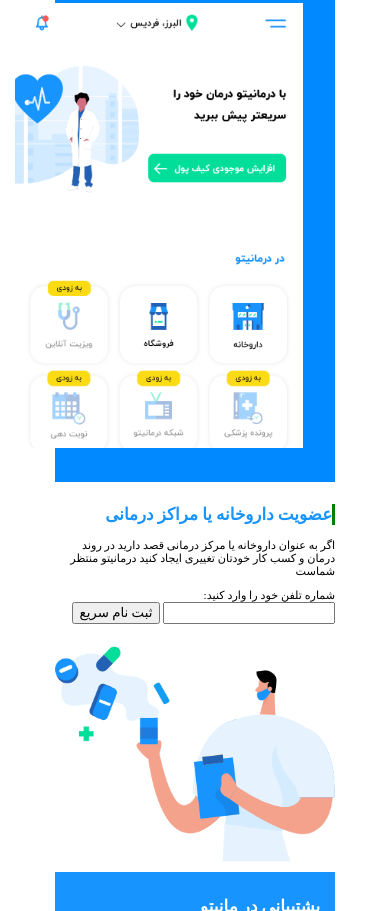
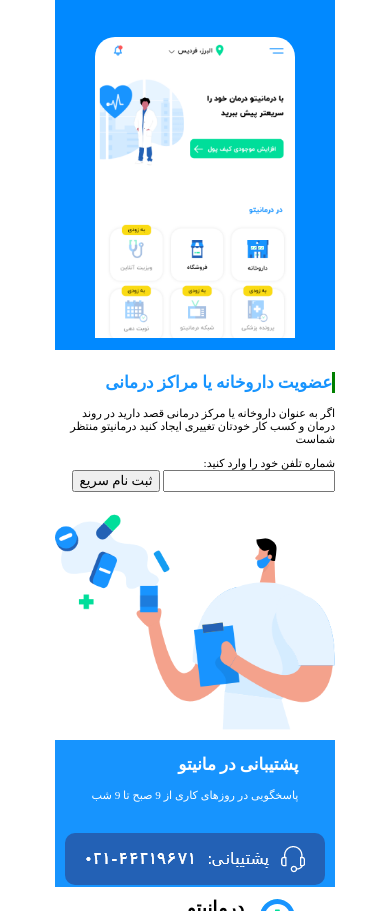
Before and after one commit to mohammadjavadnouri/testProject1, a plain HTML site: page index.html in a window 390 px wide. Shown: the part 1690-2601 px from the top of the page. Drawn offline with Linux system fonts and the light colour scheme; a web font is replaced by a local one.

Commit message:
7th, 6th, 5th rows are much better in normal & responsive states.

```diff
--- a/index.html
+++ b/index.html
@@ -102,8 +102,8 @@
 					<img src="./assets/sibapp blue button.png">
 				</div>
 			</div>
-			<div class="fifthRowImage">
-				<img src="./assets/Mask Group 32.png">
+			<div>
+				<img src="./assets/Mask Group 32.png"  class="fifthRowImage" >
 			</div>
 		</div>
 
@@ -124,9 +124,9 @@
 		</div>
 
 		<div class="seventhRow">
-			<div class="seventhRowContent1">
+			<div>
 				<h2>پشتیبانی در مانیتو</h2>
-				<p style="align-self: center;">پاسخگویی در روزهای کاری از 9 صبح تا 9 شب</p>
+				<p>پاسخگویی در روزهای کاری از 9 صبح تا 9 شب</p>
 			</div>
 			<div>
 				<img src="./assets/Group 5520.png" >
--- a/style.css
+++ b/style.css
@@ -205,7 +205,7 @@
 
 .thirdRowContent2 img {
   border-radius: 5px;
-  box-shadow: 1px 1px 10px 1px rgb(23, 148, 254);
+  box-shadow: 1px 1px 10px 1px rgb(170, 215, 255);
   padding: 10px;
   width: 3rem;
   height: 3rem;
@@ -238,7 +238,7 @@
 .fourthRowContent {
   display: grid;
   grid-template-columns: repeat(auto-fit, minmax(200px, 1fr));
-  align-items: center;
+  justify-content: space-between;
 }
 
 .fourthRowContent1 {
@@ -249,13 +249,18 @@
 
 .fourthRow figcaption {
   padding-top: 2vw;
+  justify-self: center;
 }
 
 .fourthRow figure {
   margin: 2.5vw;
+  justify-self: center;
 }
 
 .fourthRow i {
+  border-radius: 5px;
+  box-shadow: 1px 1px 10px 1px rgb(170, 215, 255);
+  padding: 15px;
   font-size: 3em;
   color: gray;
 }
@@ -268,7 +273,7 @@
 
 /* Fifth Row********************************* */
 .fifthRow {
-  align-items: center;
+  place-items: center;
   background-color: rgb(1, 137, 255);
   display: grid;
   gap: 20px;
@@ -282,7 +287,7 @@
 
 .fifthRowIcons {
   display: flex;
-  width: 65%;
+  width: 55%;
   flex-flow: nowrap;
 }
 
@@ -290,17 +295,29 @@
   width: 50%;
   margin: 5px;
   height: auto;
-  border-radius: 10px;
+  border-radius: 1vw;
 }
 
 .fifthRowImage {
-  align-self: auto;
-  justify-self: auto;
-  border-radius: 90px;
-  margin: 1vw;
-  padding: 2rem;
+  border-top-right-radius: 20px;
+  border-top-left-radius: 20px;
   width: 100%;
   height: auto;
+  align-self: flex-start;
+}
+
+@media screen and (min-width: 900px) {
+  .fifthRowImage {
+    width: 300px;
+    height: auto;
+  }
+}
+
+@media screen and (max-width: 648px) {
+  .fifthRowImage {
+    width: 200px;
+    height: auto;
+  }
 }
 
 /* Sixth Row********************************* */
@@ -316,8 +333,6 @@
 }
 
 .sixthRow img {
-  align-self: center;
-  justify-self: center;
   width: 100%;
   height: auto;
 }
@@ -328,16 +343,17 @@
   display: grid;
   gap: 20px;
   grid-template-columns: repeat(auto-fit, minmax(200px, 1fr));
+  justify-items: center;
+  align-items: center;
 }
 
-.seventhRowContent1 {
+.seventhRow p,
+.seventhRow h2 {
   color: white;
-  text-indent: 5px;
-  margin: 10px;
 }
 .seventhRow img {
-  margin: 10px;
-  float: left;
+  width: 100%;
+  height: auto;
 }
 
 /* Footer *************************** */
@@ -370,10 +386,7 @@
   padding-right: 5px;
 }
 
-.footer h5:hover,
-.footer p:hover,
-.footer h4:hover,
-.footer a:hover {
+.footer p:hover {
   border-right: solid green;
   color: rgb(23, 148, 254);
   cursor: pointer;
```
